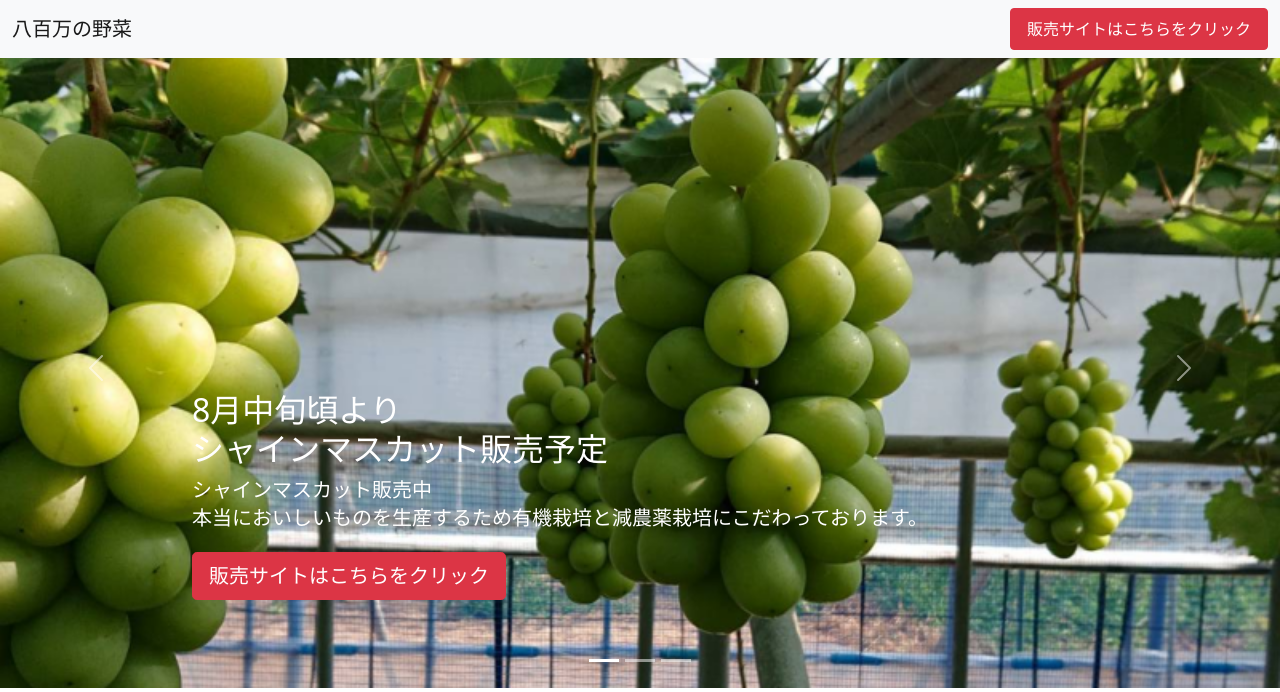
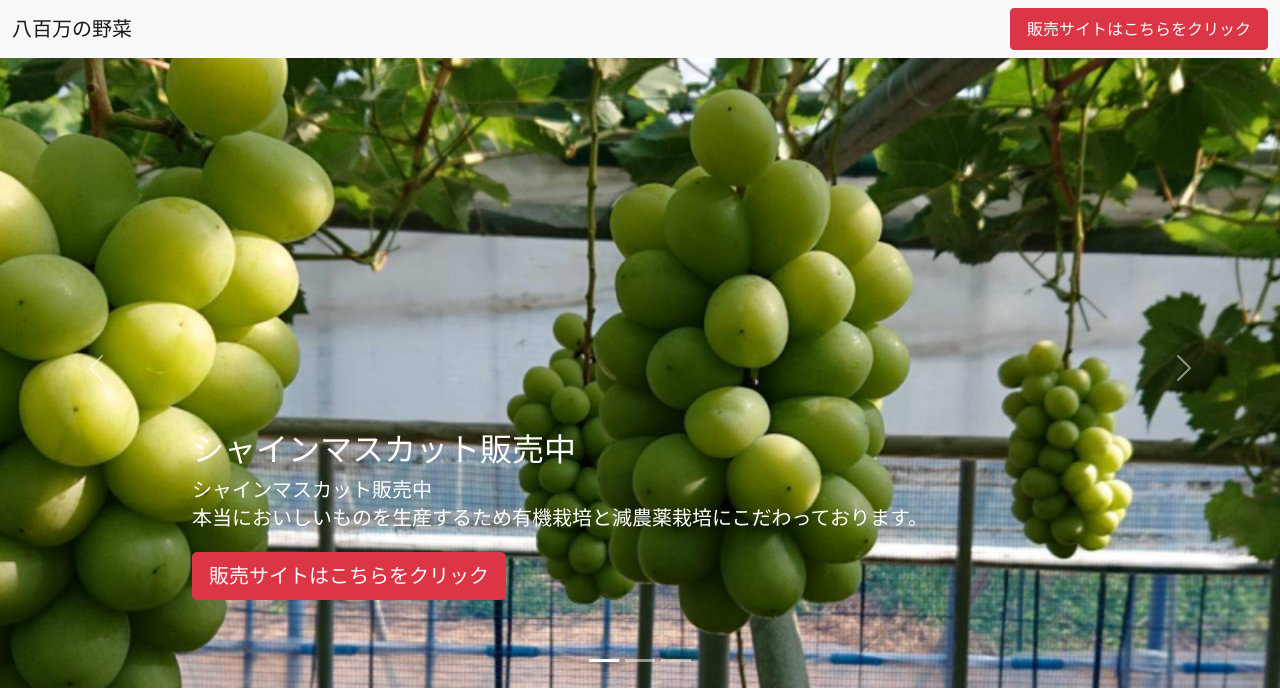
Before and after one commit to kuwamofu00/yaoyorozu, a PHP site: page / in a window 1280 px wide. Shown: the top 692 px of the page. Run offline with PHP 8.4, Linux system fonts and the light colour scheme.

Commit message:
modified:   index.php

```diff
--- a/index.php
+++ b/index.php
@@ -66,7 +66,7 @@
           <span class="bd-placeholder-img d-block" style="background-image: url(871867.png);"></span>
           <div class="container">
             <div class="carousel-caption text-start">
-              <h2>8月中旬頃より<br>シャインマスカット販売予定</h2>
+              <h2>シャインマスカット販売中</h2>
               <p>
                 シャインマスカット販売中<br>
                 本当においしいものを生産するため有機栽培と減農薬栽培にこだわっております。
```
